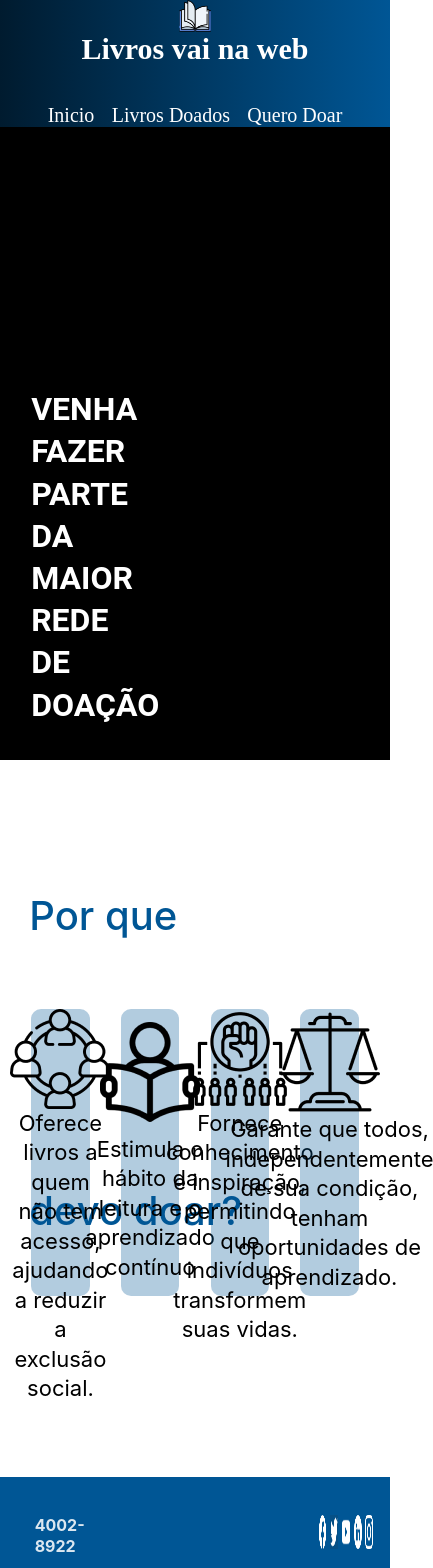
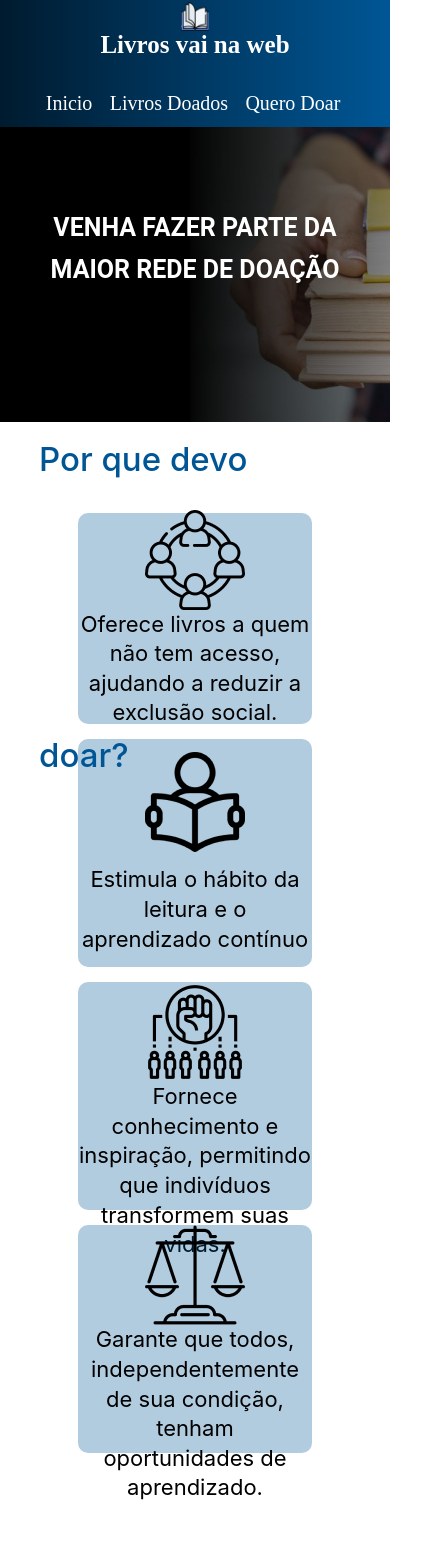
Before and after one commit to arielvasconcelosgoncalves/desafio, a React (Vite) app: page / in a window 390 px wide. Shown: the top 1568 px of the page, 433 px wide, since content can reach past the window. Built offline with nearby package versions, Linux system fonts and the light colour scheme.

Commit message:
Att 01/12
Atualização Inicio Responsivo

```diff
--- a/src/Pages/Inicio/inicio.module.scss
+++ b/src/Pages/Inicio/inicio.module.scss
@@ -2,6 +2,7 @@
     background-image:url(../../assets/inicio.png);
     background-size: cover;
     height: 75vh;
+    width: 100vw;
     display: flex;
     align-items: center;
     h2{
@@ -107,3 +108,201 @@
     text-align: center;
     color: #000000;
 }
+@media (max-width:1325px){
+    .post2{
+        height: 77vh;
+        display: flex;
+        align-items: center;
+        justify-content: space-evenly;
+    }
+    .topico1{
+        background-image: url(../../assets/fundo.png);
+        width: 20vw;
+        height: 37vh;
+        background: rgba(1, 87, 148, 0.3);
+        border-radius: 10px;
+        display: flex;
+        align-items: center;
+        flex-direction: column;
+        justify-content: space-evenly;
+        font-family: 'Inter';
+        font-style: normal;
+        font-weight: 400;
+        font-size: 22px;
+        line-height: 3.5vh;
+        text-align: center;
+        color: #000000;
+    }
+    .topico2{
+        background-image: url(../../assets/fundo.png);
+        width: 20vw;
+        height: 37vh;
+        background: rgba(1, 87, 148, 0.3);
+        border-radius: 10px;
+        display: flex;
+        align-items: center;
+        flex-direction: column;
+        justify-content: space-evenly;
+        font-family: 'Inter';
+        font-style: normal;
+        font-weight: 400;
+        font-size: 22px;
+        line-height: 3.5vh;
+        text-align: center;
+        color: #000000;
+    }
+    .topico3{
+        background-image: url(../../assets/fundo.png);
+        width: 20vw;
+        height: 37vh;
+        background: rgba(1, 87, 148, 0.3);
+        border-radius: 10px;
+        display: flex;
+        align-items: center;
+        flex-direction: column;
+        justify-content: space-evenly;
+        font-family: 'Inter';
+        font-style: normal;
+        font-weight: 400;
+        font-size: 22px;
+        line-height: 3.5vh;
+        text-align: center;
+        color: #000000;
+    }
+    .topico4{
+        background-image: url(../../assets/fundo.png);
+        width: 20vw;
+        height: 37vh;
+        background: rgba(1, 87, 148, 0.3);
+        border-radius: 10px;
+        display: flex;
+        align-items: center;
+        flex-direction: column;
+        justify-content: space-evenly;
+        font-family: 'Inter';
+        font-style: normal;
+        font-weight: 400;
+        font-size: 22px;
+        line-height: 3.5vh;
+        text-align: center;
+        color: #000000;
+    }
+
+}
+@media (max-width:950px){
+    .post {
+        background-image:url(../../assets/inicio.png);
+        background-size: cover;
+        height: 35vh;
+        width: 100vw;
+        display: flex;
+        align-items: center;
+        justify-content: center;
+        h2{
+            width: 78vw;
+            height: 16vh;
+            text-align: center;
+            margin-left: 0vw;
+            margin-top: 0vh;
+            font-family: 'Roboto';
+            font-style: normal;
+            font-weight: 700;
+            font-size: 25px;
+            line-height: 5vh;
+            color: #FFFFFF;
+        }
+    }
+    .doar{
+        width: 75vw;
+        height: 7vh;
+        margin-top: -13vh;
+        margin-left: 10vw;
+        font-family: 'Inter';
+        font-style: normal;
+        font-weight: 500;
+        font-size: 33px;
+        line-height: 35vh;
+        color: #005695;
+    }
+    .post2{
+        height: 145vh;
+        display: flex;
+        align-items: center;
+        flex-direction: column;
+        //justify-content: space-evenly;
+    }
+    .topico1{
+        background-image: url(../../assets/fundo.png);
+        width: 60vw;
+        height: 25vh;
+        margin-top: 15vh;
+        background: rgba(1, 87, 148, 0.3);
+        border-radius: 10px;
+        display: flex;
+        align-items: center;
+        flex-direction: column;
+        justify-content: center;
+        font-family: 'Inter';
+        font-style: normal;
+        font-weight: 400;
+        font-size: 22px;
+        line-height: 3.5vh;
+        text-align: center;
+        color: #000000;
+    }
+    .topico2{
+        background-image: url(../../assets/fundo.png);
+        width: 60vw;
+        height: 27vh;
+        background: rgba(1, 87, 148, 0.3);
+        border-radius: 10px;
+        display: flex;
+        align-items: center;
+        flex-direction: column;
+        justify-content: space-evenly;
+        font-family: 'Inter';
+        font-style: normal;
+        font-weight: 400;
+        font-size: 22px;
+        line-height: 3.5vh;
+        text-align: center;
+        color: #000000;
+    }
+    .topico3{
+        background-image: url(../../assets/fundo.png);
+        width: 60vw;
+        height: 27vh;
+        background: rgba(1, 87, 148, 0.3);
+        border-radius: 10px;
+        display: flex;
+        align-items: center;
+        flex-direction: column;
+        justify-content: space-evenly;
+        font-family: 'Inter';
+        font-style: normal;
+        font-weight: 400;
+        font-size: 22px;
+        line-height: 3.5vh;
+        text-align: center;
+        color: #000000;
+    }
+    .topico4{
+        background-image: url(../../assets/fundo.png);
+        width: 60vw;
+        height: 27vh;
+        margin-bottom: 15vh;
+        background: rgba(1, 87, 148, 0.3);
+        border-radius: 10px;
+        display: flex;
+        align-items: center;
+        flex-direction: column;
+        justify-content: space-evenly;
+        font-family: 'Inter';
+        font-style: normal;
+        font-weight: 400;
+        font-size: 22px;
+        line-height: 3.5vh;
+        text-align: center;
+        color: #000000;
+    }
+}
--- a/src/assets/components/Footer/footer.jsx
+++ b/src/assets/components/Footer/footer.jsx
@@ -12,14 +12,18 @@ export default function Footer() {
     return (
       <footer className={s.foot}>
         <section className={s.footer}>
-          <div>
+          <section className={s.sectiondiv}>
+            <div className={s.divtxt}>
             <p>4002-8922</p>
+            </div>
+            <div className={s.divimg}>
             <img src={facebook} alt="icone facebook" className={s.icone1} />
             <img src={twitter} alt="icone twitter" className={s.icone2} />
             <img src={youtube} alt="icone youtube" className={s.icone3} />
             <img src={linkedin} alt="icone linkedin" className={s.icone4} />
             <img src={instagram} alt="icone instagram" className={s.icone5} />
-          </div>
+            </div>
+          </section>
         </section>
         <section className={s.footer2}>
           <p>Layout desenvolvido pela Vai Na Web para fins educativos - 2024  </p>
--- a/src/assets/components/Footer/footer.module.scss
+++ b/src/assets/components/Footer/footer.module.scss
@@ -1,17 +1,20 @@
-
 .foot{
-    height: 18vh;
+    display: flex;
+    flex-direction: column;
+    align-items: center;
+    height: 23vh;
+    width: 100vw;
 }
 .footer{
     display: flex;
     align-items: center;
-    height: 13vh;
-    width: 100%;
+    height: 15vh;
+    width: 100vw;
     background: #005695;
-    div{
+    section{
         display: flex;
         p{
-            width: 15vw;
+            width: 18vw;
             height: 2.5vh;
             margin-left: 10%;
             font-family: 'Inter';
@@ -25,48 +28,188 @@
     }
 }
 .footer2{
-    height: 5vh;
+    height: 8vh;
+    width: 100vw;
     background: #232020;
     display: flex;
     align-items: center;
     p{
-        width: 25vw;
+        width: 75vw;
         height: 2vh;
-        margin-left: 40%;
+        margin-left: 14vw;
         font-family: 'Inter';
         font-style: normal;
         font-weight: 700;
         font-size: 15px;
         line-height: 2vh;
+        text-align: center;
         color: rgba(255, 255, 255, 0.86);
     }
 }
 
 .icone1{
-    width: 2vw;
-    height: 4vh;
+    width: 40px;
+    height: 40px;
     margin-left: 60vw;
 }
 .icone2{
-    width: 2vw;
-    height: 4vh;
+    width: 40px;
+    height: 40px;
     margin-left: 1vw;
 }
 
 .icone3{
-    width: 2vw;
-    height: 4vh;
+    width: 40px;
+    height: 40px;
     margin-left: 1vw;
 }
 
 .icone4{
-    width: 2vw;
-    height: 4vh;
+    width: 40px;
+    height: 40px;
     margin-left: 1vw;
 }
 
 .icone5{
-    width: 2vw;
-    height: 4vh;
+    width: 40px;
+    height: 40px;
     margin-left: 1vw;
 }
+@media (max-width:1300px){
+
+    .footer{
+        display: flex;
+        align-items: center;
+        height: 15vh;
+        width: 100vw;
+        background: #005695;
+        section{
+            display: flex;
+            p{
+                width: 25Vw;
+                height: 2.5vh;
+                margin-left: 10%;
+                font-family: 'Inter';
+                font-style: normal;
+                font-weight: 700;
+                font-size: 16px;
+                line-height: 2.5vh;
+                color: rgba(255, 255, 255, 0.86);
+                }
+
+        }
+    }
+
+
+    .icone1{
+        width: 40px;
+        height: 40px;
+        margin-left: 43vw;
+    }
+    .icone2{
+        width: 40px;
+        height: 40px;
+        margin-left: 1vw;
+    }
+
+    .icone3{
+        width: 40px;
+        height: 40px;
+        margin-left: 1vw;
+    }
+
+    .icone4{
+        width: 40px;
+        height: 40px;
+        margin-left: 1vw;
+    }
+
+    .icone5{
+        width: 40px;
+        height: 40px;
+        margin-left: 1vw;
+    }
+
+}
+@media (max-width:750px){
+.foot{
+    display: flex;
+    flex-direction: column;
+    align-items: center;
+    height: 23vh;
+    width: 100vw;
+}
+
+.divimg{
+    width: 100vw;
+    height: 10vh;
+    align-items: center;
+    text-align: center;
+}
+.divtxt{
+    width: 100vw;
+    height: 5vh;
+    align-items: center;
+    text-align: center;
+}
+.footer{
+    //display: flex;
+    align-items: center;
+    height: 15vh;
+    width: 100vw;
+    background: #005695;
+    section{
+        //display: flex;
+        flex-direction: column;
+        align-items: center;
+        p{
+            margin-top: 3vh;
+            width: 100Vw;
+            height: 2.5vh;
+            margin-left: 0%;
+            font-family: 'Inter';
+            font-style: normal;
+            font-weight: 700;
+            font-size: 16px;
+            line-height: 2.5vh;
+            color: rgba(255, 255, 255, 0.86);
+            }
+
+    }
+}
+
+
+.icone1{
+    width: 40px;
+    height: 40px;
+    margin-left: 0vw;
+    margin-top: 3vh;
+}
+.icone2{
+    width: 40px;
+    height: 40px;
+    margin-left: 1vw;
+    margin-top: 3vh;
+}
+
+.icone3{
+    width: 40px;
+    height: 40px;
+    margin-left: 1vw;
+    margin-top: 3vh;
+}
+
+.icone4{
+    width: 40px;
+    height: 40px;
+    margin-left: 1vw;
+    margin-top: 3vh;
+}
+
+.icone5{
+    width: 40px;
+    height: 40px;
+    margin-left: 1vw;
+    margin-top: 3vh;
+}
+}
--- a/src/assets/components/Header/header.module.scss
+++ b/src/assets/components/Header/header.module.scss
@@ -4,6 +4,7 @@
     justify-content: space-between;
     align-items: center;
     height: 15vh;
+    width: 100vw;
 }
 
 .logoHeader {
@@ -12,16 +13,16 @@
     justify-content: space-around;
     align-items: center;
     img {
-      width: 20%;
+      width: 18%;
     }
     h1 {
       font-size: 30px;
       color: white;
     }
 }
-
 .navHeader {
-    width: 30%;
+    width: 25%;
+    margin-right: 1%;
 
     ul {
       display: flex;
@@ -39,7 +40,7 @@
 .barraDeBusca {
     border: solid #fff;
     border-radius: 20px;
-    margin-right: 1%;
+    margin-right: 5%;
     width: 20%;
     height: 6vh;
     display: flex;
@@ -114,12 +115,12 @@
     width: 40%;
     justify-content: space-around;
     align-items: center;
+    margin-top: 0.5%;
     img {
-      width: 20%;
-      //height: 40%;
+      width: 18%;
     }
     h1 {
-      font-size: 30px;
+      font-size: 25px;
       color: white;
       width: 60vw;
       text-align: center;
@@ -127,6 +128,7 @@
   }
   .navHeader {
     width: 80%;
+    margin-bottom: 3%;
 
     ul {
       display: flex;
```
Lines whose indentation alone changed are shown as unchanged.
